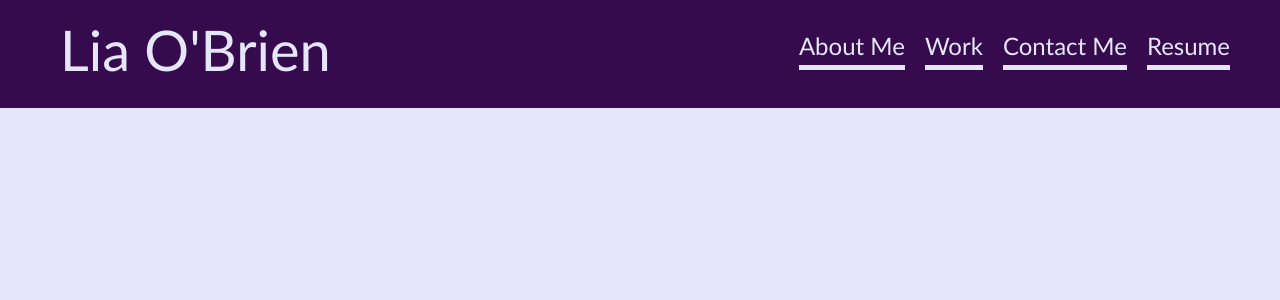
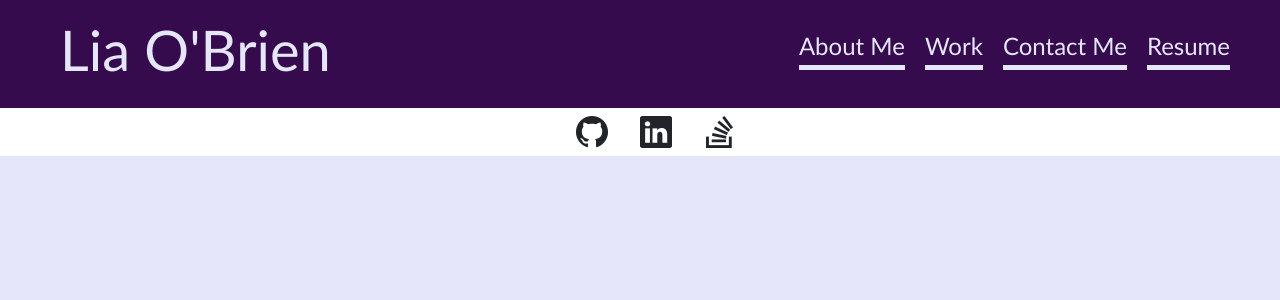
Before and after one commit to liaobrien/react-portfolio, a React (Create React App) app: page / in a window 1280 px wide. Shown: the top 300 px of the page. Built offline with nearby package versions, Linux system fonts and the light colour scheme.

Commit message:
created footer icons

```diff
--- a/public/index.html
+++ b/public/index.html
@@ -14,6 +14,10 @@
       manifest.json provides metadata used when your web app is installed on a
       user's mobile device or desktop. See https://developers.google.com/web/fundamentals/web-app-manifest/
     -->
+    <link
+      rel="stylesheet"
+      href="https://cdn.jsdelivr.net/npm/bootstrap-icons@1.7.0/font/bootstrap-icons.css"
+    />
     <link rel="stylesheet" href="style.css" />
     <link rel="manifest" href="%PUBLIC_URL%/manifest.json" />
     <!--
--- a/public/style.css
+++ b/public/style.css
@@ -58,3 +58,11 @@ header {
   color: white;
   font-weight: bold;
 }
+
+.footer {
+  list-style-type: none;
+}
+
+.bi {
+  font-size: 2rem;
+}
--- a/src/App.js
+++ b/src/App.js
@@ -1,9 +1,13 @@
 import './App.css';
 import Header from './components/Header';
+import Footer from './components/Footer';
 
 function App() {
   return (
-    <Header />
+    <>
+      <Header />
+      <Footer />
+    </>
   );
 }
 
--- a/src/components/Footer.js
+++ b/src/components/Footer.js
@@ -0,0 +1,13 @@
+import React from "react";
+
+export default function Footer() {
+      return (
+            <footer>
+                  <ul className="footer d-flex justify-content-center">
+                        <li><i class="bi bi-github mx-3" role="img" aria-label="GitHub"></i></li>
+                        <li><i class="bi bi-linkedin mx-3" role="img" aria-label="LinkedIn"></i></li>
+                        <li><i class="bi bi-stack-overflow mx-3" role="img" aria-label="Stack Overflow"></i></li>
+                  </ul>
+            </footer>
+      )
+}
```
